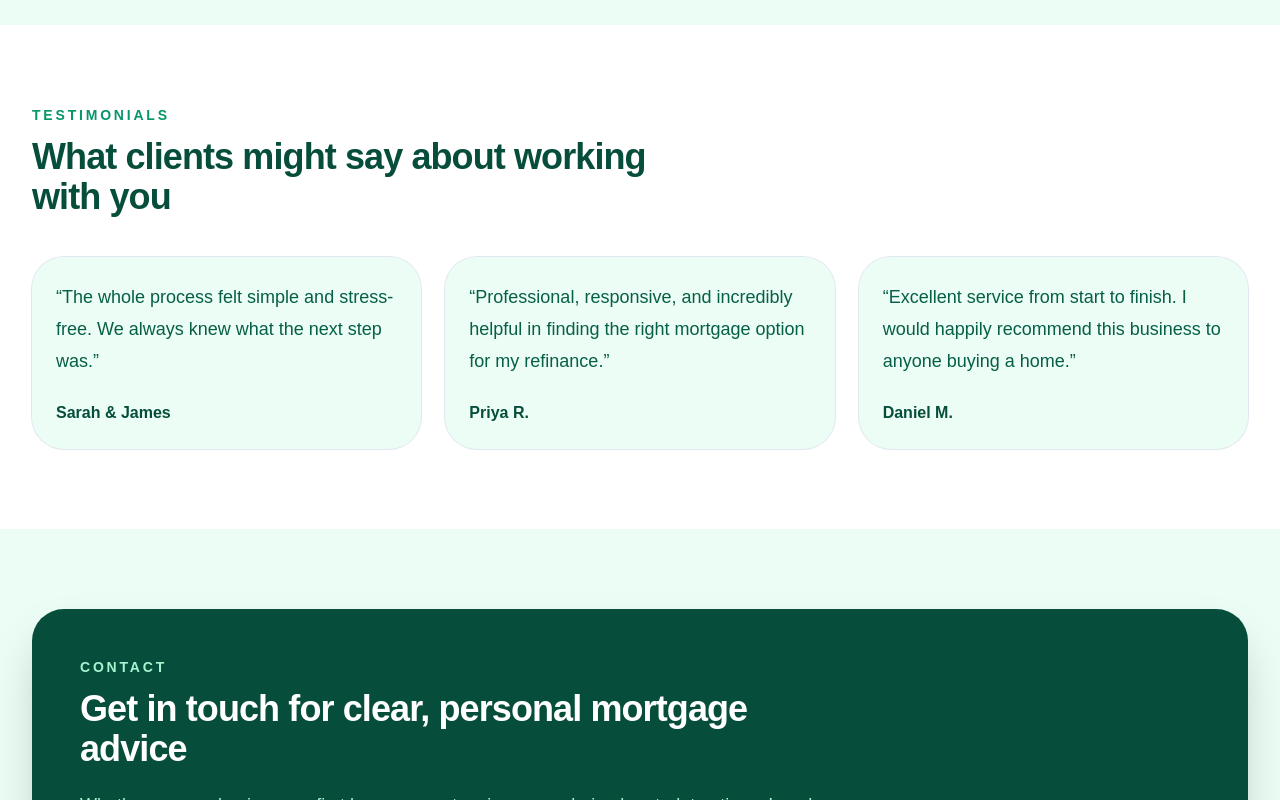
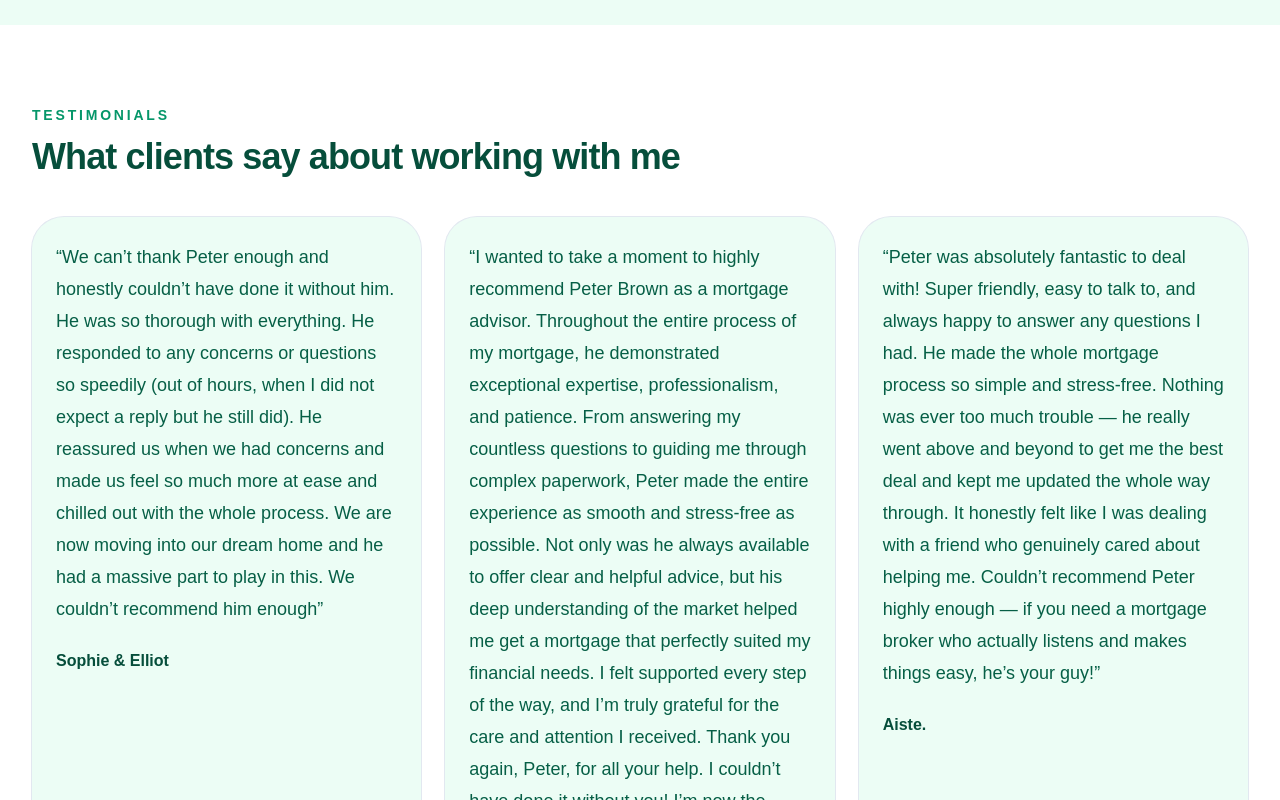
Before and after one commit to PeterBrownMortgageAdvisor/MortgagePageNew, a Next.js app: page / in a window 1280 px wide. Shown: the part 3040-3840 px from the top of the page. Built offline with nearby package versions, Linux system fonts and the light colour scheme.

Commit message:
Update page.jsx

```diff
--- a/app/page.jsx
+++ b/app/page.jsx
@@ -52,19 +52,19 @@ export default function MortgageBusinessWebsite() {
 
   const testimonials = [
     {
-      name: 'Sarah & James',
+      name: 'Sophie & Elliot',
       quote:
-        'The whole process felt simple and stress-free. We always knew what the next step was.'
+        'We can’t thank Peter enough and honestly couldn’t have done it without him. He was so thorough with everything. He responded to any concerns or questions so speedily (out of hours, when I did not expect a reply but he still did). He reassured us when we had concerns and made us feel so much more at ease and chilled out with the whole process. We are now moving into our dream home and he had a massive part to play in this. We couldn’t recommend him enough'
     },
     {
-      name: 'Priya R.',
+      name: 'A.Olszewska.',
       quote:
-        'Professional, responsive, and incredibly helpful in finding the right mortgage option for my refinance.'
+        'I wanted to take a moment to highly recommend Peter Brown as a mortgage advisor. Throughout the entire process of my mortgage, he demonstrated exceptional expertise, professionalism, and patience. From answering my countless questions to guiding me through complex paperwork, Peter made the entire experience as smooth and stress-free as possible. Not only was he always available to offer clear and helpful advice, but his deep understanding of the market helped me get a mortgage that perfectly suited my financial needs. I felt supported every step of the way, and I’m truly grateful for the care and attention I received. Thank you again, Peter, for all your help. I couldn’t have done it without you! I’m now the proud owner of my own home, and I couldn’t be more grateful. I really appreciate all your time, patience, and support.'
     },
     {
-      name: 'Daniel M.',
+      name: 'Aiste.',
       quote:
-        'Excellent service from start to finish. I would happily recommend this business to anyone buying a home.'
+        'Peter was absolutely fantastic to deal with! Super friendly, easy to talk to, and always happy to answer any questions I had. He made the whole mortgage process so simple and stress-free. Nothing was ever too much trouble — he really went above and beyond to get me the best deal and kept me updated the whole way through. It honestly felt like I was dealing with a friend who genuinely cared about helping me. Couldn’t recommend Peter highly enough — if you need a mortgage broker who actually listens and makes things easy, he’s your guy!'
     }
   ];
 
@@ -82,7 +82,7 @@ export default function MortgageBusinessWebsite() {
     {
       question: 'Do you charge for your advice?',
       answer:
-        'I offer a no obligation advice process, so you can explore your options and understand the next steps before deciding how you would like to proceed.'
+        'I offer a no obligation advice process, from start to finish, so you can explore your options and understand the next steps before deciding how you would like to proceed without the need to worry about costs.'
     },
     {
       question: 'Can you help if I am remortgaging?',
@@ -359,7 +359,7 @@ export default function MortgageBusinessWebsite() {
         <div className="mx-auto max-w-7xl px-6 lg:px-8">
           <div className="max-w-2xl">
             <div className="text-sm font-semibold uppercase tracking-[0.2em] text-emerald-600">Testimonials</div>
-            <h2 className="mt-3 text-3xl font-bold tracking-tight sm:text-4xl">What clients might say about working with you</h2>
+            <h2 className="mt-3 text-3xl font-bold tracking-tight sm:text-4xl">What clients say about working with me</h2>
           </div>
           <div className="mt-10 grid gap-6 lg:grid-cols-3">
             {testimonials.map((item) => (
```
